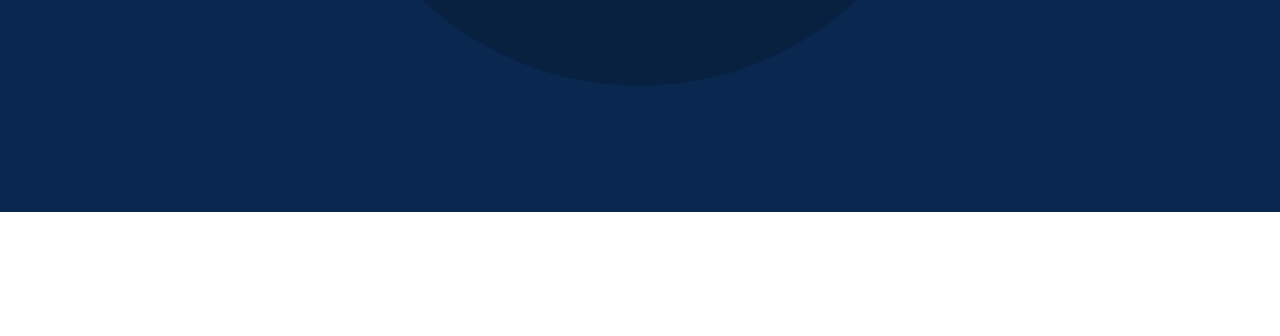
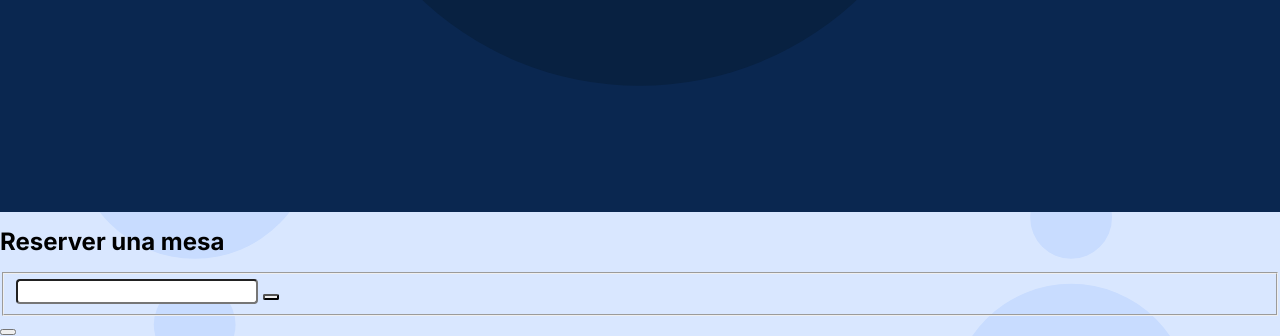
Before and after one commit to YulissaRojas/web_project_coffeeshop, a plain HTML site: page index.html in a window 1280 px wide. Shown: the part 1475-1811 px from the top of the page. Before the commit the page ends 1687 px from the top, so only its background shows below. Drawn offline with Linux system fonts and the light colour scheme.

Commit message:
Nueva actualizacion de mi proyecto

```diff
--- a/index.html
+++ b/index.html
@@ -109,7 +109,17 @@
             </div>
           </div>
         </section>
-        <section class="reservation" id="reservation"></section>
+        <section class="reservation" id="reservation">
+          <h2 class="reservation__title">Reserver una mesa</h2>
+          <form class="form reservation__form">
+            <fieldset class="form__fieldset">
+              <label class="form__label"></label>
+              <input class="form__imput" />
+              <button class="form__checkbox"></button>
+            </fieldset>
+            <button></button>
+          </form>
+        </section>
       </main>
       <footer class="footer" id="footer"></footer>
     </div>
--- a/pages/index.css
+++ b/pages/index.css
@@ -200,6 +200,25 @@
 }
 
 .reservation {
+  display: flex;
+  flex-direction: column;
+  background-color: #d9e7ff;
+  background-image: url(/images/background_reservation.svg);
+  background-repeat: no-repeat;
+  background-position: center;
+  background-size: cover;
+  height: 100%;
+}
+
+.reservation__form {
+}
+
+.form__imput {
+  border-radius: 4px;
+}
+
+.form__checkbox {
+  border-radius: 2px;
 }
 
 .footer {
```
